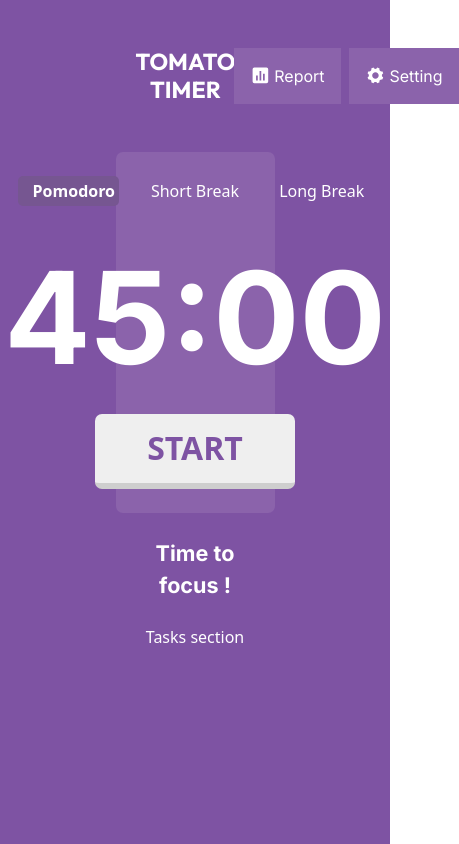
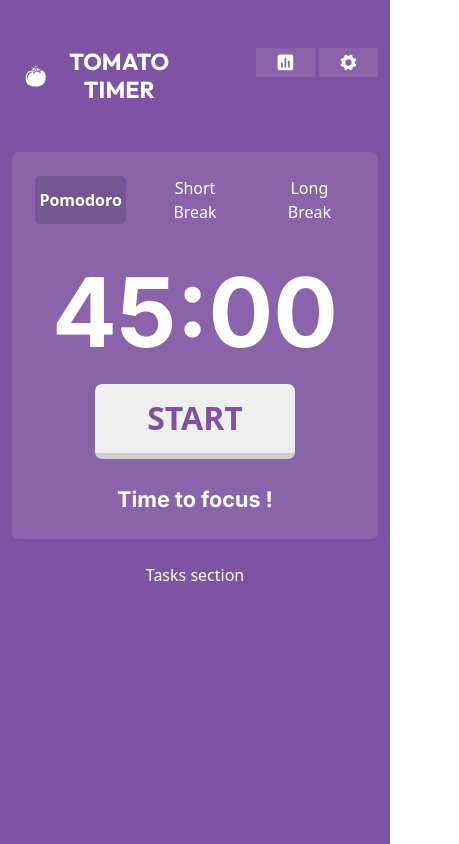
Before and after one commit to MatteoPucci99/pomodoro-timer, a React (Create React App) app in the folder client/: page / in a window 390 px wide. Shown: the whole page, 459 px wide, since content can reach past the window. Built offline with nearby package versions, Linux system fonts and the light colour scheme; no server answers.

Commit message:
responsive

```diff
--- a/client/src/App.css
+++ b/client/src/App.css
@@ -19,7 +19,7 @@ span {
 }
 
 #timerContent {
-  font-size: 8em;
+  font-size: 6em;
   font-weight: bold;
 }
 
@@ -38,6 +38,9 @@ span {
   padding: 3px 15px;
   border-radius: 5px;
   font-weight: bold;
+  display: flex;
+  align-items: center;
+  justify-content: center;
 }
 
 .inputModal {
@@ -101,3 +104,22 @@ span {
 .borderCol {
   border-bottom: 1px solid rgb(203, 203, 203);
 }
+
+.fontColTimer {
+  font-size: 16px;
+  display: flex;
+  align-items: center;
+  justify-content: center;
+}
+
+@media screen and (min-width: 1800px) and (max-width: 2000px) {
+  #content {
+    width: 50%;
+  }
+}
+
+@media screen and (min-width: 2000px) {
+  #content {
+    width: 40%;
+  }
+}
--- a/client/src/App.js
+++ b/client/src/App.js
@@ -7,7 +7,8 @@ import NavSection from "./components/NavSection/NavSection";
 function App() {
   return (
     <Container fluid id="mainContainer">
-      <Container fluid className="w-50">
+      <Row className="justify-content-center">
+        <Col xs={12} md={10} lg={8} xl={7} id="content">
           <Row className="row-cols-1">
             <Col className="text-center mt-5">
               <NavSection />
@@ -17,7 +18,8 @@ function App() {
             </Col>
             <Col className="text-center mt-4">Tasks section</Col>
           </Row>
-      </Container>
+        </Col>
+      </Row>
     </Container>
   );
 }
--- a/client/src/components/NavSection/NavSection.jsx
+++ b/client/src/components/NavSection/NavSection.jsx
@@ -24,13 +24,15 @@ const NavSection= ()=>{
                 <Col className="col-6 d-flex align-items-center">
                     <GiTomato style={{fontSize:'2em'}} className="me-2" /><h3 className="mb-0 fw-bold">TOMATO TIMER</h3>
                 </Col>
-                <Col className="col-4 d-flex">
-                    <div className="d-flex align-items-center justify-content-center py-1 px-3 me-2" style={{cursor:'pointer', backgroundColor:'#8b63abff'}} onClick={handleShowModal2}>
-                        <BiSolidBarChartSquare className="me-1" style={{fontSize:'1.3em'}} /><span>Report</span>
-                    </div>
-                    <div className="d-flex align-items-center justify-content-center py-1 px-3" style={{cursor:'pointer', backgroundColor:'#8b63abff'}} onClick={handleShowModal} >
-                        <IoIosSettings className="me-1" style={{fontSize:'1.3em'}}  /><span>Setting</span>
-                    </div>
+                <Col className="col-4">
+                    <Row>
+                        <Col className="d-flex align-items-center justify-content-center py-1 px-2 me-1 me-md-3" style={{cursor:'pointer', backgroundColor:'#8b63abff'}} onClick={handleShowModal2}>
+                            <BiSolidBarChartSquare  style={{fontSize:'1.3em'}} /><span className="d-none d-md-flex">Report</span>
+                        </Col>
+                        <Col className="d-flex align-items-center justify-content-center py-1 px-2" style={{cursor:'pointer', backgroundColor:'#8b63abff'}} onClick={handleShowModal} >
+                            <IoIosSettings style={{fontSize:'1.3em'}}  /><span className="d-none d-md-flex">Setting</span>
+                        </Col>
+                    </Row>
                 </Col>
             </Row>
             <Row>
--- a/client/src/components/TimerSection/Timer.jsx
+++ b/client/src/components/TimerSection/Timer.jsx
@@ -32,26 +32,27 @@ const Timer = ()=>{
     const handleSelected = (input) => setSelected(input)
 
     return (
-        <>
-            <Container className="d-flex justify-content-center py-4" style={{backgroundColor:'#8b63abff', borderRadius: '7px'}}>
-                <Row className="row-cols-1 justify-content-center flex-column">
-                    <Col className="d-flex justify-content-evenly align-items-center">
-                        <div onClick={()=>{handleSettings(settings.Pomodoro); handleSelected('Pomodoro')}} style={{cursor:'pointer', width:'25%'}} className={selected ==='Pomodoro' ? 'selectedType' : null}>
-                            Pomodoro
-                        </div>
-                        <div onClick={()=>{handleSettings(settings.ShortBreak); handleSelected('ShortBreak')}} style={{cursor:'pointer', width:'25%'}} className={selected ==='ShortBreak' ? 'selectedType' : null}>
-                            Short Break
-                        </div>
-                        <div onClick={()=>{handleSettings(settings.LongBreak); handleSelected('LongBreak')}} style={{cursor:'pointer', width:'25%'}} className={selected ==='LongBreak' ? 'selectedType' : null}>
-                            Long Break
-                        </div>
+        <Container className="d-flex justify-content-center py-4 flex-column" style={{backgroundColor:'#8b63abff', borderRadius: '7px'}}>
+                <Row className="row-cols-1 justify-content-center">
+                    <Col>
+                        <Row className="justify-content-evenly">
+                            <Col xs={3} md={2} onClick={()=>{handleSettings(settings.Pomodoro); handleSelected('Pomodoro')}} style={{cursor:'pointer'}} className={selected ==='Pomodoro' ? 'selectedType fontColTimer' : 'fontColTimer'}>
+                                Pomodoro
+                            </Col>
+                            <Col xs={3} md={2} onClick={()=>{handleSettings(settings.ShortBreak); handleSelected('ShortBreak')}} style={{cursor:'pointer'}} className={selected ==='ShortBreak' ? 'selectedType fontColTimer' : 'fontColTimer'}>
+                                Short Break
+                            </Col>
+                            <Col xs={3} md={2} onClick={()=>{handleSettings(settings.LongBreak); handleSelected('LongBreak')}} style={{cursor:'pointer'}} className={selected ==='LongBreak' ? 'selectedType fontColTimer' : 'fontColTimer'}>
+                                Long Break
+                            </Col>
+
+                        </Row>
                     </Col>
                     <Col className="mt-3">
                         <CountDown timerSettings={timerSettings} option={selected} handleSelected={handleSelected}/>
                     </Col>
                 </Row>
-            </Container>
-            <Container>
+
                 <Row>
                     <Col className="fw-bold mt-4 fs-4" >
                         {selected === 'Pomodoro' ? <span>Time to focus !</span> : <span>Time for a break !</span>}
@@ -59,7 +60,8 @@ const Timer = ()=>{
                 </Row>
             </Container>
 
-        </>
+
+
     )
 }
 
```
Lines whose indentation alone changed are shown as unchanged.
